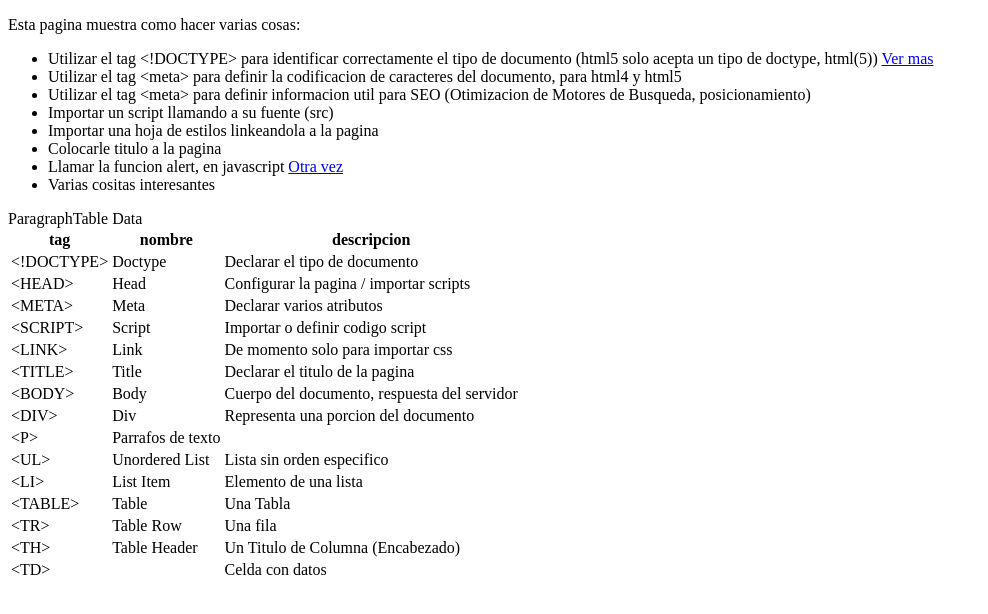
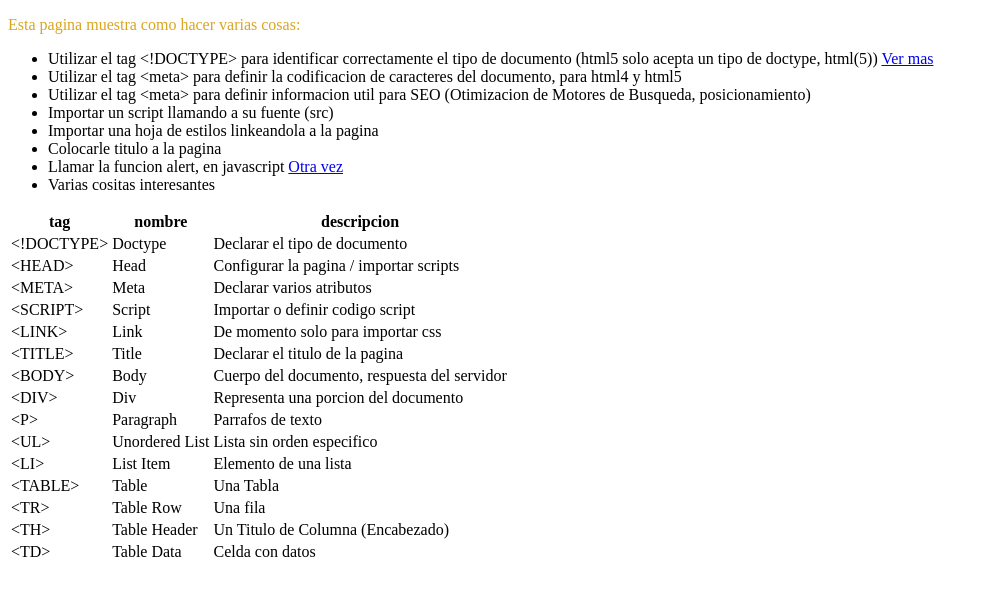
Before and after one commit to mansels/tarea-0, a plain HTML site: page 02 - Intro.html in a window 1280 px wide. Shown: the whole page, without its empty margins (0-988 px from the left). Drawn offline with Linux system fonts and the light colour scheme.

Commit message:
Tu Primera leccion, un poco de todo

```diff
--- a/02 - Intro.html
+++ b/02 - Intro.html
@@ -1,31 +1,25 @@
 <!DOCTYPE html>
-<!--
-El Doctype ayuda a identificar que clase de documento es
-XML es muy usado, incluso Microsoft Office Word utiliza xml
--->
   <head>
     <!--
-    Aqui se importan scripts y se configura la pagina como tal
-    Lo primero que se debe de colocar son los tag META
-    Contienen informacion descriptiva acerca de la pagina, para humanos y maquinas
+    Se declara la codificacion a usar (solo HTML5)
+    para HTML 4 ver mas abajo
+    -->
+    <!-- TODO: Preguntar ¿que es utf-8? -->
+    <meta charset="utf-8">
 
-    Se declara la codificacion a usar (solo HTML5)
-    para HTML ver mas abajo
-    UTF-8 es bien completa, pero no lo tiene todo, sirve el 90% de los casos
-    -->
-    <meta charset="utf-8">
-    <!-- gmail usa estas tags
-    Charset para html4
-    <meta http-equiv="Content-Type" content="text/html; charset=UTF-8">
-    Compatibilidad con Microsoft Edge
-    <meta http-equiv="X-UA-Compatible" content="IE=edge">
-    mas tags.
-    <meta name="application-name" content="Gmail">
-    <meta name="description" content="Google&#39;s approach to email">
-    <meta name="application-url" content="https://mail.google.com/mail/u/0">
-    tag personalizado, privado, interno, yo lo pongo.
-    <meta name="google" content="notranslate">
-    -->
+    <!--   TAGS DE EJEMPLO USADOS POR GMAIL -->
+
+    <!-- Charset para html4 -->
+    <!-- <meta http-equiv="Content-Type" content="text/html; charset=UTF-8"> -->
+
+    <!-- Compatibilidad con Microsoft Edge -->
+    <!-- <meta http-equiv="X-UA-Compatible" content="IE=edge"> -->
+
+    <!-- Mas tags -->
+    <!-- <meta name="application-name" content="Gmail"> -->
+    <!-- <meta name="description" content="Google&#39;s approach to email"> -->
+    <!-- <meta name="application-url" content="https://mail.google.com/mail/u/0"> -->
+    <!-- <meta name="google" content="notranslate"> -->
 
     <!--
     Tags para SEO.
@@ -36,7 +30,9 @@ XML es muy usado, incluso Microsoft Office Word utiliza xml
     <meta name="Keywords" content="Pagina, prueba, anderson, aprender, html">
     <meta name="Description" content="Primera pagina montada en github para la enseñanza de html">
     <meta namme="Author" content="Javier Mejias">
-    <!-- Tag meta de ejemplo de la pagina de facebook, interesante
+
+    <!-- TAGS DE EJEMPLO USADOS POR FACEBOOK -->
+    <!--
     Lo utiliza para comunicarse con su aplicacion movil
     <meta property="al:android:app_name" content="Facebook" />
     <meta property="al:android:package" content="com.facebook.katana" />
@@ -46,17 +42,18 @@ XML es muy usado, incluso Microsoft Office Word utiliza xml
     <meta property="al:ios:url" content="fb://group/?id=189953291405124" />
     -->
 
-    <!-- el script, se importa con el parametro src -->
-    <script scr="miscript.js"></script>
+    <script>alert("Soy Javascript y me ejecuto desde el Head");</script>
 
-    <!--
-    la hoja de estilos se linkea, ya que va en linea (inline, no online)
-    con el HTML
-    -->
-    <link rel="stylesheet" href="estilo.css">
+    <style>
+        .Resumen {}
+        .Resumen p {color: Goldenrod;}
+        .Resumen li:hover {color: red;}
+        .dinamica tr:hover {color:blue;}
+        .dinamica td:hover {color: green;}
+        .Inventario {}
+    </style>
 
-    <!-- titulo para la barra, o pestaña, segun sea el caso -->
-    <title>Pagina de Prueba</title>
+    <title>Pagina de Prueba 2: Introduccion a HTML</title>
 
   </head>
   <body>
@@ -77,76 +74,25 @@ XML es muy usado, incluso Microsoft Office Word utiliza xml
     </div>
 
     <div class="inventario">
-    <table>
-        <tr>
-            <th>tag</th>
-            <th>nombre</th>
-            <th>descripcion</th>
-
-        </tr>
-        <tr>
-            <td>&lt;!DOCTYPE&gt;</td><td>Doctype</td><td>Declarar el tipo de documento</td>
-        </tr>
-        <tr>
-            <td>&lt;HEAD&gt;</td><td>Head</td><td>Configurar la pagina / importar scripts</td>
-        </tr>
-        <tr>
-            <td>&lt;META&gt;</td><td>Meta</td><td>Declarar varios atributos</td>
-        </tr>
-        <tr>
-            <td>&lt;SCRIPT&gt;</td><td>Script</td><td>Importar o definir codigo script</td>
-        </tr>
-        <tr>
-            <td>&lt;LINK&gt;</td><td>Link</td><td>De momento solo para importar css</td>
-        </tr>
-        <tr>
-            <td>&lt;TITLE&gt;</td><td>Title</td><td>Declarar el titulo de la pagina</td>
-        </tr>
-        <tr>
-            <td>&lt;BODY&gt;</td><td>Body</td><td>Cuerpo del documento, respuesta del servidor</td>
-        </tr>
-        <tr>
-            <td>&lt;DIV&gt;</td><td>Div</td><td>Representa una porcion del documento</td>
-        </tr>
-        <tr>
-            <td>&lt;P&gt;</td>Paragraph<td>Parrafos de texto</td>
-        </tr>
-        <tr>
-            <td>&lt;UL&gt;</td><td>Unordered List</td><td>Lista sin orden especifico</td>
-        </tr>
-        <tr>
-            <td>&lt;LI&gt;</td><td>List Item</td><td>Elemento de una lista</td>
-        </tr>
-        <tr>
-            <td>&lt;TABLE&gt;</td><td>Table</td><td>Una Tabla</td>
-        </tr>
-        <tr>
-            <td>&lt;TR&gt;</td><td>Table Row</td><td>Una fila</td>
-        </tr>
-        <tr>
-            <td>&lt;TH&gt;</td><td>Table Header</td><td>Un Titulo de Columna (Encabezado)</td>
-        </tr>
-        <tr>
-            <td>&lt;TD&gt;</td>Table Data<td></td><td>Celda con datos</td>
-        </tr>
-    </table>
+        <table class="dinamica">
+            <tr><th>tag</th><th>nombre</th><th>descripcion</th></tr>
+            <tr><td>&lt;!DOCTYPE&gt;</td><td>Doctype</td><td>Declarar el tipo de documento</td></tr>
+            <tr><td>&lt;HEAD&gt;</td><td>Head</td><td>Configurar la pagina / importar scripts</td></tr>
+            <tr><td>&lt;META&gt;</td><td>Meta</td><td>Declarar varios atributos</td></tr>
+            <tr><td>&lt;SCRIPT&gt;</td><td>Script</td><td>Importar o definir codigo script</td></tr>
+            <tr><td>&lt;LINK&gt;</td><td>Link</td><td>De momento solo para importar css</td></tr>
+            <tr><td>&lt;TITLE&gt;</td><td>Title</td><td>Declarar el titulo de la pagina</td></tr>
+            <tr><td>&lt;BODY&gt;</td><td>Body</td><td>Cuerpo del documento, respuesta del servidor</td></tr>
+            <tr><td>&lt;DIV&gt;</td><td>Div</td><td>Representa una porcion del documento</td></tr>
+            <tr><td>&lt;P&gt;</td><td>Paragraph</td><td>Parrafos de texto</td></tr>
+            <tr><td>&lt;UL&gt;</td><td>Unordered List</td><td>Lista sin orden especifico</td></tr>
+            <tr><td>&lt;LI&gt;</td><td>List Item</td><td>Elemento de una lista</td></tr>
+            <tr><td>&lt;TABLE&gt;</td><td>Table</td><td>Una Tabla</td></tr>
+            <tr><td>&lt;TR&gt;</td><td>Table Row</td><td>Una fila</td></tr>
+            <tr><td>&lt;TH&gt;</td><td>Table Header</td><td>Un Titulo de Columna (Encabezado)</td></tr>
+            <tr><td>&lt;TD&gt;</td><td>Table Data</td><td>Celda con datos</td></tr>
+        </table>
     </div>
 
-    <!--
-    Antes de cerrar el body, si el javascript no esta en un archivo .js
-    importado en el head, se escribe todo el codigo javascript
-    -->
-
-    <script>
-
-      /*
-      En HTML 5, el lenguaje de script por defecto es Javascript
-      Pero este documento no posee doctype declarado, mas adelante
-      */
-
-      // Funcion alert, bastante util para imprimir variables
-      alert("Hola Anderson");
-
-    </script>
   </body>
 </html>
```
Also changed, not shown: 01 - Basic.html (+17 -6 lines).
